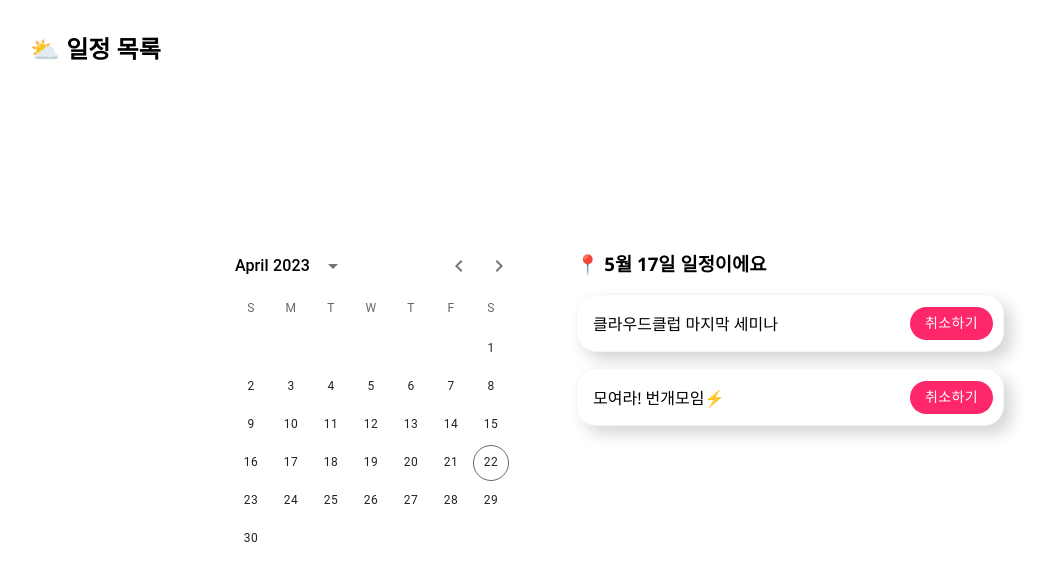
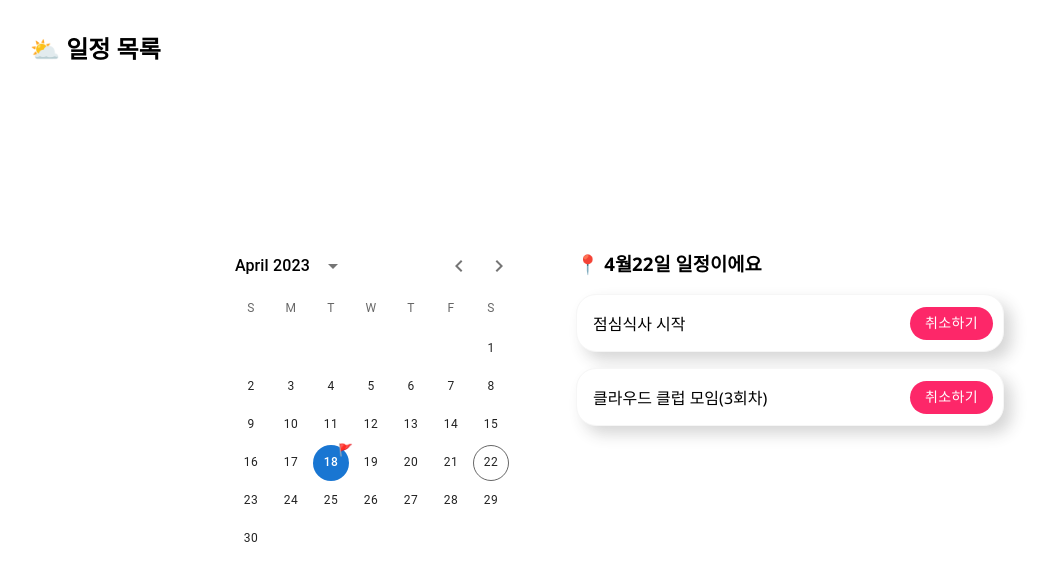
Before and after one commit to cloud-club/schedule-front, a React (Create React App) app: page /event in a window 1280 px wide. Shown: the top 580 px of the page, without its empty margins (10-1057 px from the left). Built offline with nearby package versions, Linux system fonts and the light colour scheme.

Commit message:
feat: 이벤트 일정 조회

```diff
--- a/src/Components/AlertDialog.tsx
+++ b/src/Components/AlertDialog.tsx
@@ -5,9 +5,10 @@ import DialogContent from '@mui/material/DialogContent';
 import DialogContentText from '@mui/material/DialogContentText';
 import DialogTitle from '@mui/material/DialogTitle';
 
-export default function AlertDialog() {
+export default function AlertDialog({id}:{id:number})  {
 
   const [open, setOpen] = React.useState(false);
+  //TODO: 취소하기 API 호출
 
   const handleClickOpen = () => {
     setOpen(true);
--- a/src/page/EventListPage.tsx
+++ b/src/page/EventListPage.tsx
@@ -1,11 +1,98 @@
 import {Box, Button, Typography, styled} from '@mui/material'
-// import {LoginMain} from '../../components/Login/LoginMain'
 import { AdapterDayjs } from '@mui/x-date-pickers/AdapterDayjs';
-// import { LocalizationProvider } from '@mui/x-date-pickers/LocalizationProvider';
+import AlertDialog from '../Components/AlertDialog';
+import dayjs, { Dayjs } from 'dayjs';
 import { DateCalendar, LocalizationProvider } from '@mui/x-date-pickers';
-import AlertDialog from '../Components/AlertDialog';
+import React from 'react';
+import Calendar from 'react-calendar';
+import 'react-calendar/dist/Calendar.css';
+import { PickersDay, PickersDayProps } from '@mui/x-date-pickers/PickersDay';
+import { DayCalendarSkeleton } from '@mui/x-date-pickers/DayCalendarSkeleton';
+import Badge from '@mui/material/Badge';
+
+const inputVal = {
+    "month" : 2,
+    "day" : 5
+}
+const selectedDateEvent = [
+    {
+        "title": "점심식사 시작",
+        "content": "시작 입니다.",
+        "schedule_date": "2023-04-18",
+        "remind_date": 2,
+        "id": 12
+    },
+    {
+        "title": "클라우드 클럽 모임(3회차)",
+        "content": "시작 입니다.",
+        "schedule_date": "2023-04-18",
+        "remind_date": 2,
+        "id": 2
+    }
+]
+
+const scheduledDate = [
+    {
+        "schedule_date": "2023-04-24"
+    },
+    {
+        "schedule_date": "2023-04-18"
+    }
+]
+function selectedDateFetch(month: number) {
+  return new Promise<{ daysToHighlight: number[] }>((resolve) => {
+    if(Number(scheduledDate[0].schedule_date.substring(5,7)) === month){
+      const daysToHighlight = scheduledDate.map((date) => Number(date.schedule_date.substring(8,10)) ); //25, 18
+      resolve({ daysToHighlight });
+    }
+  });
+}
+
+const initialValue = dayjs(new Date());
+let month : number;
+function ServerDay(props: PickersDayProps<Dayjs> & { highlightedDays?: number[] }) {
+  const { highlightedDays = [], day, outsideCurrentMonth, ...other } = props;
+    // console.log(highlightedDays)
+  const isSelected =
+    !props.outsideCurrentMonth && highlightedDays.indexOf(props.day.date()) > 0;
+
+  return (
+    <Badge
+      key={props.day.toString()}
+      overlap="circular"
+      badgeContent={isSelected ? '🚩' : undefined}
+    >
+      <PickersDay {...other} outsideCurrentMonth={outsideCurrentMonth} day={day} selected={isSelected}/>
+    </Badge>
+  );
+}
+
 
 const EventList = (): JSX.Element => {
+    const [highlightedDays, setHighlightedDays] = React.useState<number[]>([]);
+
+    const fetchHighlightedDays = (month: number) => {
+      selectedDateFetch(month)
+        .then(({ daysToHighlight }) => {
+          setHighlightedDays(daysToHighlight);
+        })
+        .catch((error) => {
+          console.log(error)
+      });
+    };
+
+    React.useEffect(() => {
+      fetchHighlightedDays(Number(initialValue.month()) === 12 ? 1 : initialValue.month()+1);
+    }, []);
+
+    const handleMonthChange = (date: Dayjs) => {
+      month = Number(date.toISOString().substring(5,7))+1// 해당 월을 알려줌
+      setHighlightedDays([]);
+      fetchHighlightedDays(month);
+    };
+    const [clickedVal, setClickedVal] = React.useState<Dayjs | null>(dayjs(new Date()));
+    const clickedMonth = Number(clickedVal?.toISOString().slice(5,7)); //서버에 넘거 줄 값
+    const clickedDay = Number(clickedVal?.toISOString().slice(8,10));
     return (
         <Container>
             <Body className="row-container">
@@ -13,23 +100,34 @@ const EventList = (): JSX.Element => {
                 <Wrapper>
                 <LeftWrapper>
                 <LocalizationProvider dateAdapter={AdapterDayjs}>
-                    <DateCalendar/>
+                <DateCalendar
+                    defaultValue={initialValue}
+                    // loading={isLoading}
+                    onMonthChange={handleMonthChange}
+                    onChange = {(value)=> setClickedVal(value)}
+                    renderLoading={() => <DayCalendarSkeleton />}
+                    slots={{
+                    day: ServerDay,
+                    }}
+                    slotProps={{
+                    day: {
+                        highlightedDays,
+                    } as any,
+                    }}
+                />
                 </LocalizationProvider>
                 </LeftWrapper>
                 <CardWrapper>
-                <h3>📍 5월 17일 일정이에요</h3>
-                <Card>
+                <h3>📍 {clickedMonth+"월"+clickedDay+"일 일정이에요"}</h3>
+                {selectedDateEvent.map((eventInfo, index) => (
+                    <Card key={eventInfo.id}>
                     <TextBox>
-                        <p>클라우드클럽 마지막 세미나</p>
-                        <DeleteDialog/>
+                        <p>{eventInfo.title}</p>
+                        <DeleteDialog id={eventInfo.id}/>
                     </TextBox>
-                </Card>
-                <Card>
-                    <TextBox>
-                        <p>모여라! 번개모임⚡️</p>
-                        <DeleteDialog/>
-                    </TextBox>
-                </Card>
+                    </Card>
+                ))}
+
                 </CardWrapper>
                 </Wrapper>
             </Body>
@@ -67,6 +165,18 @@ justify-content: space-between;
         font-family: 'Segoe UI'
     }
 `;
+
+const EventCalendar = styled(Calendar)`
+border-radius: 10%;
+.dot {
+    height: 8px;
+    width: 8px;
+    backgroud-color: #f87171;
+    border-radius: 50%;
+    display:flex;
+    margin-left: 1px;
+}
+`
 const DeleteDialog = styled(AlertDialog)`
     float:right;
 `
```
